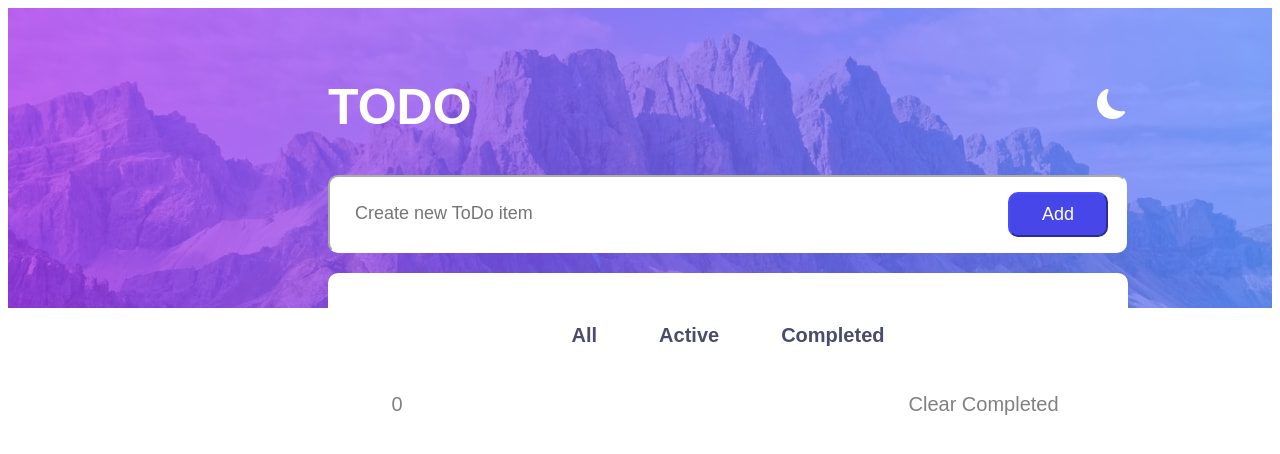
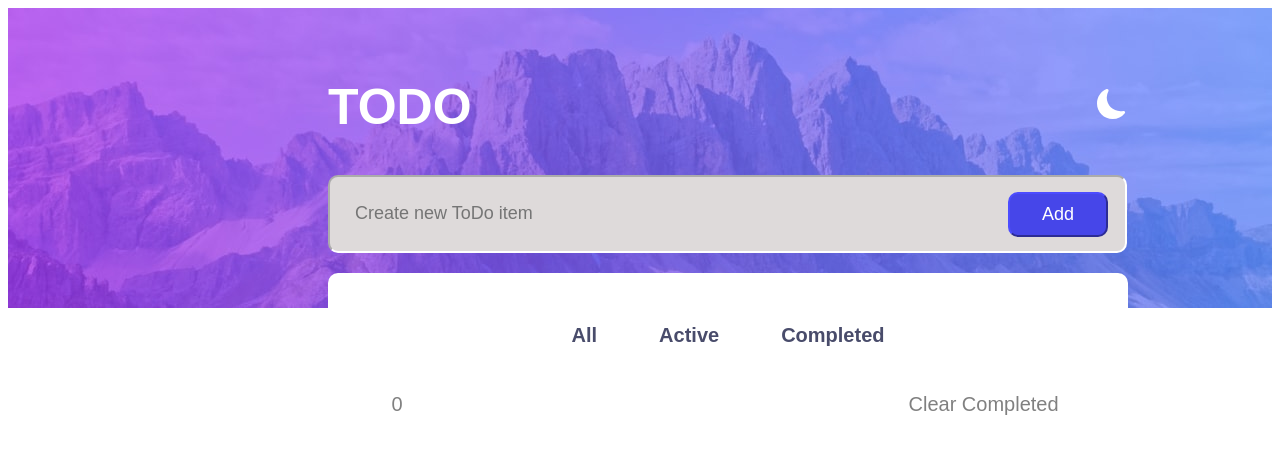
Before and after one commit to Jecholiah001/React_To_Do_App, a React (Vite) app in the folder To-Do-App/: page / in a window 1280 px wide. Shown: the top 454 px of the page. Built offline with nearby package versions, Linux system fonts and the light colour scheme; the HTML template or start-up script is replaced by a standard one.

Commit message:
New changes

```diff
--- a/To-Do-App/src/App.css
+++ b/To-Do-App/src/App.css
@@ -1,5 +1,5 @@
 :root {
-  --background-color: rgba(215, 210, 210, 0.915);
+  --background-color: white;
 }
 
 body{
@@ -17,7 +17,7 @@ body{
 
 .main-input input{
   position: absolute;
-  background-color: white;
+  background-color: rgb(222, 218, 218);
   width: 785px;
   height: 50px;
   padding: 12px 5px;
```
